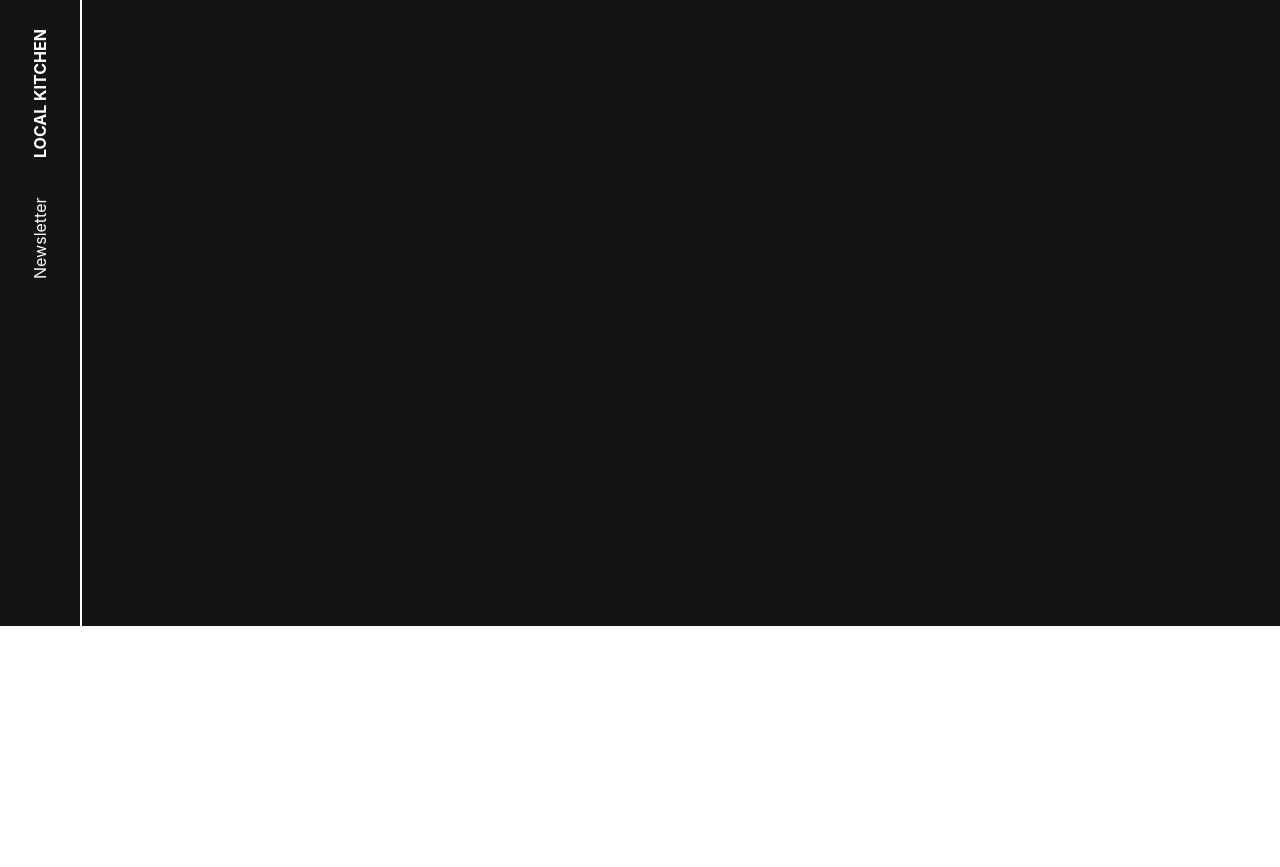
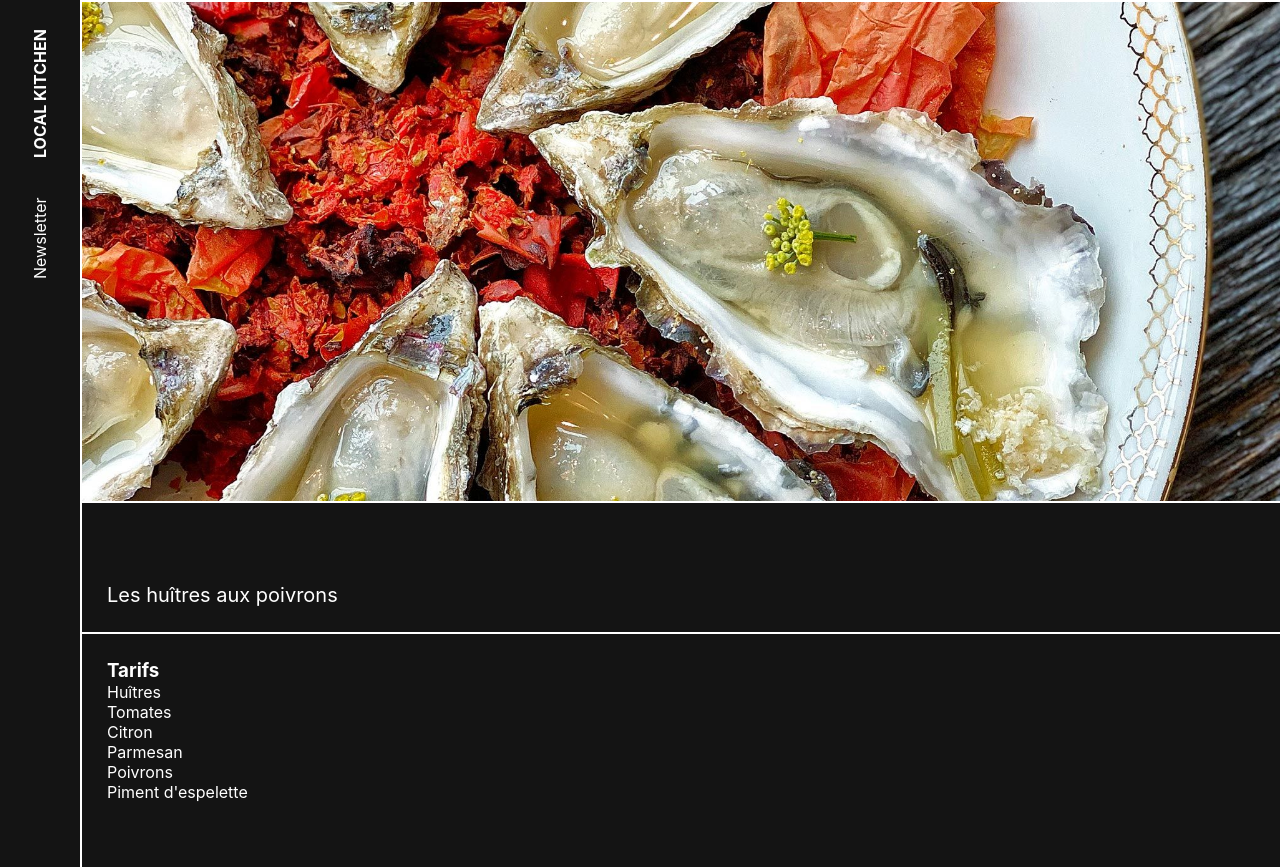
Before and after one commit to corentincaton/nun, a React (Create React App) app: page /menu in a window 1280 px wide. Shown: the part 174-1041 px from the top of the page. Before the commit the page ends 800 px from the top, so only its background shows below. Built offline with nearby package versions, Linux system fonts and the light colour scheme.

Commit message:
Add menu

```diff
--- a/src/App.js
+++ b/src/App.js
@@ -4,6 +4,7 @@ import About from './Components/About';
 import PrivateChef from './Components/PrivateChef';
 import Consulting from './Components/Consulting';
 import PopUps from './Components/PopUps';
+import Menu from './Components/Menu';
 import {BrowserRouter as  Router, Routes, Route} from 'react-router-dom';
 
 function App() {
@@ -19,6 +20,7 @@ function App() {
            <Route path="/private-chef" element={<PrivateChef />} />
            <Route path="/consulting" element={<Consulting />} />
            <Route path="/pop-ups" element={<PopUps />} />
+           <Route path="/menu" element={<Menu />} />
         </Routes>
         </div>
       </div>
--- /dev/null
+++ b/src/Components/Menu.js
@@ -0,0 +1,36 @@
+import { useState } from "react";
+import Header from "./Header";
+import Paragraph from "./Paragraph";
+import ImageContainer from "./ImageContainer";
+import image from "../Assets/Images/06.jpg";
+
+
+
+function Menu() {
+
+    const [header, setHeader] = useState({text: "Le menu du mois", color: "#40312E"});
+    const [text, setText] = useState("Les huîtres aux poivrons");
+    const [ingredientListHeader, setIngredientListHeader] = useState("Tarifs");
+    const [ingredientList, setIngredientList] = useState(["Huîtres", "Tomates", "Citron", "Parmesan", "Poivrons", "Piment d'espelette"]);
+
+    return (
+        <div className="Menu">
+            <Header header={header} />
+            <ImageContainer srcImage={image} />
+            <Paragraph text={text} />
+            <div className="split-section">
+                <div className="left">
+                    <div className="ingredient-list">
+                    <h3>{ingredientListHeader}</h3>
+                    {ingredientList.map((item) => (
+                        <p>{item}</p>
+                    ))}
+                    </div>
+                </div>
+                <div className="right"></div>
+            </div>
+        </div>
+    );
+}
+
+export default Menu;
--- a/src/index.css
+++ b/src/index.css
@@ -203,6 +203,7 @@ a {
 .Main .PopUps {
   padding-bottom: 0px;
 }
+.Menu .split-section,
 .PopUps .split-section {
   display: flex;
 }
@@ -220,7 +221,6 @@ a {
 .PopUps td {
   padding-bottom: 5px;
 }
-
 .PopUps h3 {
   text-transform: uppercase;
   padding-bottom: 20px;
@@ -228,6 +228,9 @@ a {
 .PopUps .right {
   border-left: var(--app-border);
   padding-bottom: 40px;
+}
+.Menu .ingredient-list {
+  padding: 25px;
 }
 @media only screen and (max-width: 769px) {
   .Main {
```
Also changed, not shown: src/Assets/Images/06.jpg (added).
